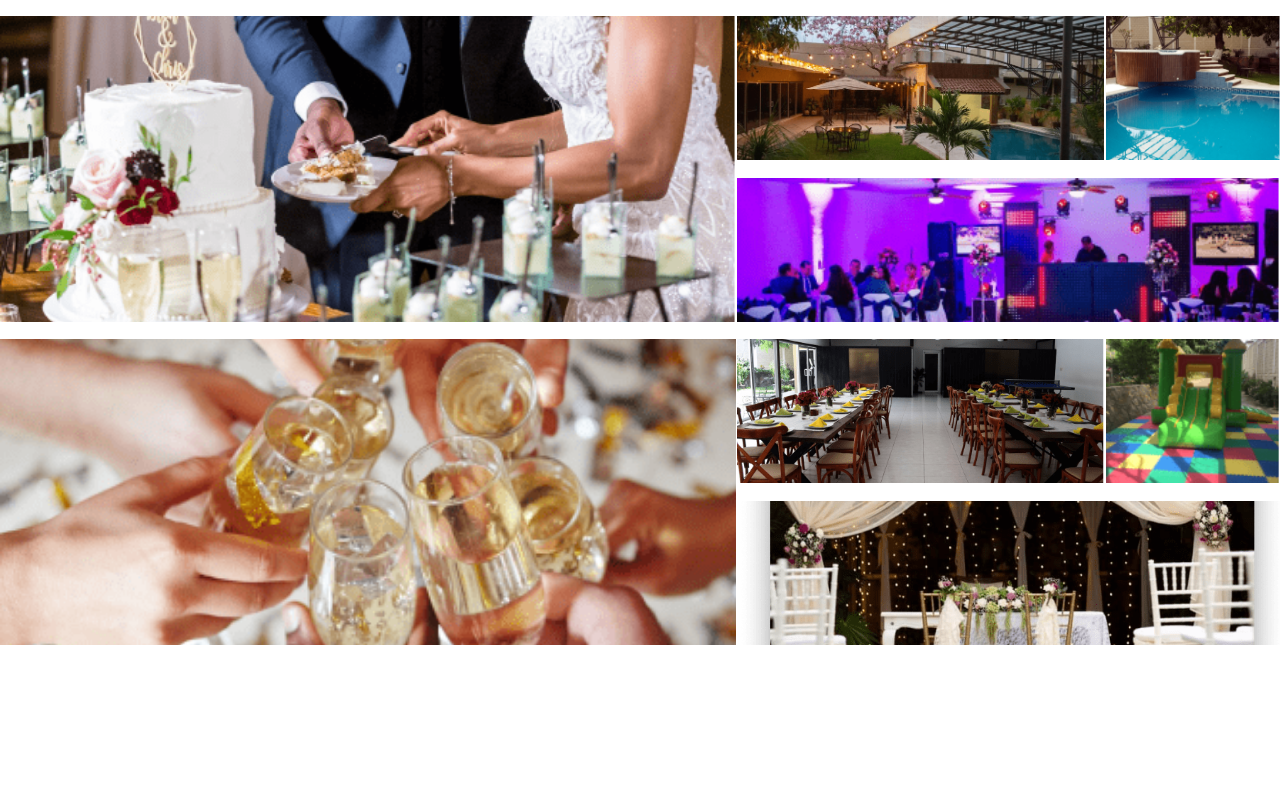
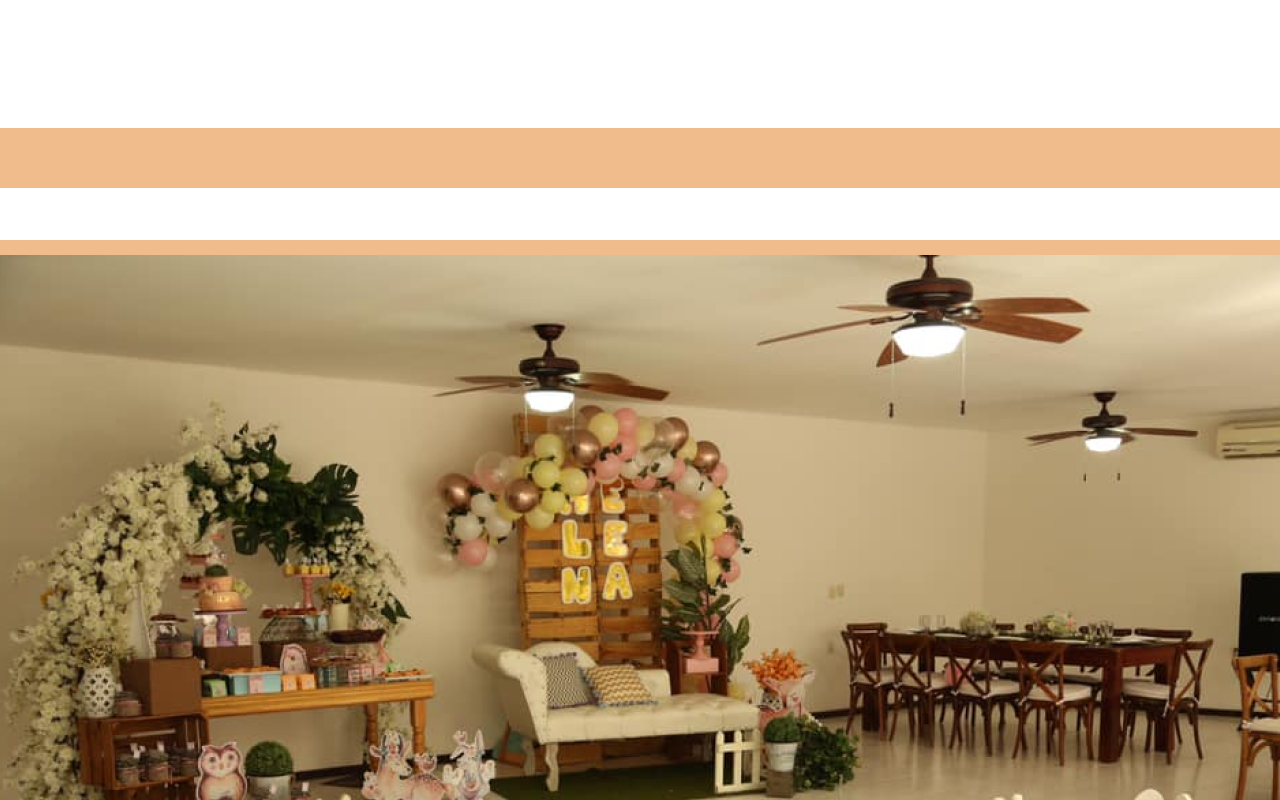
Before and after one commit to VeroVelas/JardinDelAlma, a React (Vite) app: page /collage in a window 1280 px wide. Shown: the top 800 px of the page. Built offline with nearby package versions, Linux system fonts and the light colour scheme.

Commit message:
[FIX] el collage y las imagenes

```diff
--- a/src/assets/styles/Collage.css
+++ b/src/assets/styles/Collage.css
@@ -1,112 +1,7 @@
-
-
-*{
-    margin: 0;
-    padding: 0;
+.coverImagen{
+    background-image: url(../img/imagenGrandeCollage.png);
+    background-size: cover;
+    width: 100%;
+    margin-top: 10%;
+    margin-bottom: 1%;
 }
-
-body{
-    box-sizing: border-box;
-}
-
-.gallery{
-    padding-bottom: 3em;
-    padding-top: 1em;
-    display: grid;
-    grid-template-columns: repeat(3, 1fr);
-    grid-auto-rows: 160px;
-    grid-template-areas:
-    "img1 img1 img2 img3"
-    "img1 img1 img4 img4"
-    "img5 img5 img6 img7"
-    "img5 img5 img8 img8";
-    gap: .1em;
-}
-
-.gallery__picture{
-    position: relative;
-    overflow: hidden;
-}
-
-.gallery__picture::before{
-    position: absolute;
-    top: 0;
-    bottom: 0;
-    left: 0;
-    right: 0;
-    background-color: #F1BC8C;
-    transform: scaleY(0);
-    transition: transform .4s;
-    color: #F1BC8C;
-    display: flex;
-    align-items: center;
-    justify-content: center;
-    font-size: 1.5rem;
-}
-
-.gallery__picture:hover::before{
-    transform: scaleY(1);
-}
-
-.gallery__picture--g1{
-    grid-area: img1;
-}
-
-.gallery__picture--g2{
-    grid-area: img2;
-}
-
-.gallery__picture--g3{
-    grid-area: img3;
-}
-
-.gallery__picture--g4{
-    grid-area: img4;
-}
-
-.gallery__picture--g5{
-    grid-area: img5;
-}
-
-.gallery__picture--g6{
-    grid-area: img6;
-}
-
-.gallery__picture--g7{
-    grid-area: img7;
-}
-
-.gallery__picture--g8{
-    grid-area: img8;
-}
-
-.gallery__img{
-    width: 100%;
-    height: 100%;
-    object-fit: cover;
-}
-
-@media (max-width:768px){
-    .title{
-        font-size: 2rem;
-        padding: .8em 0 .4em;
-    }
-
-    .gallery{
-        grid-template-columns: repeat(2, 1fr);
-        grid-template-areas:
-        "img1 img1"
-        "img1 img1"
-        "img2 img3"
-        "img4 img4"
-        "img4 img4"
-        "img5 img5"
-        "img5 img5"
-        "img6 img7"
-        "img8 img8";
-    }
-
-    .gallery__picture::before{
-        font-size: 1rem;
-    }
-}
--- a/src/components/moleculas/Collage.jsx
+++ b/src/components/moleculas/Collage.jsx
@@ -1,42 +1,58 @@
 import img1c from "../../assets/img/img1c.png"
 import img2c from "../../assets/img/img2c.png"
 import img3c from "../../assets/img/img3c.png"
-import img4c from "../../assets/img/img4c.png"
 import img5c from "../../assets/img/img5c.png"
 import img6c from "../../assets/img/img6c.png"
 import img7c from "../../assets/img/img7c.png"
-import imagenSection1 from "../../assets/img/imagenSection1.png"
+import imgCollageGrande from "../../assets/img/imagenGrandeCollage.png";
 import "../../assets/styles/Collage.css"
 
 function Collage() {
   return (
     <>
-      <section class="gallery">
-        <figure class="gallery__picture gallery__picture--g1">
-          <img src={img1c} alt="" class="gallery__img" />
-        </figure>
-        <figure class="gallery__picture gallery__picture--g2">
-          <img src={img2c} alt="" class="gallery__img" />
-        </figure>
-        <figure class="gallery__picture gallery__picture--g3">
-          <img src={img3c} alt="" class="gallery__img" />
-        </figure>
-        <figure class="gallery__picture gallery__picture--g4">
-          <img src={img5c} alt="" class="gallery__img" />
-        </figure>
-        <figure class="gallery__picture gallery__picture--g5">
-          <img src={img7c} alt="" class="gallery__img" />
-        </figure>
-        <figure class="gallery__picture gallery__picture--g6">
-          <img src={img6c} alt="" class="gallery__img" />
-        </figure>
-        <figure class="gallery__picture gallery__picture--g7">
-          <img src={img4c} alt="" class="gallery__img" />
-        </figure>
-        <figure class="gallery__picture gallery__picture--g8">
-          <img src={imagenSection1} alt="" class="gallery__img" />
-        </figure>
-      </section>
+    <img src={imgCollageGrande} loading="lazy" className="coverImagen"/>
+    <div class="lightbox">
+  <div class="row">
+    <div class="col-lg-6">
+      <img
+        src={img1c}
+        loading="lazy"
+        class="w-100 mb-2 mb-md-4 shadow-1-strong rounded"
+      />
+      <img
+        src={img6c}
+        loading="lazy"
+        class="w-100 shadow-1-strong rounded"
+      />
+    </div>
+    <div class="col-lg-6">
+      <img
+        src={img3c}
+        loading="lazy"
+        class="w-100 mb-2 mb-md-4 shadow-1-strong rounded"
+      />
+      <img
+        src={img2c}
+        loading="lazy"
+        class="w-100 shadow-1-strong rounded"
+      />
+    </div>
+    <div class="col-lg-6 p-3">
+      <img
+        src={img7c}
+        loading="lazy"
+        class="w-100 shadow-1-strong rounded"
+      />
+    </div>
+    <div class="col-lg-6 p-3">
+    <img
+        src={img5c}
+        loading="lazy"
+        class="w-100 mb-2 mb-md-4 shadow-1-strong rounded"
+      />
+    </div>
+  </div>
+</div>
     </>
   );
 }
--- a/src/components/moleculas/Imagen.jsx
+++ b/src/components/moleculas/Imagen.jsx
@@ -1,27 +1,10 @@
-import ImagenSection2 from "../../assets/img/ImagenSection2.png";
+
 import "../../assets/styles/Img.css";
-import Line from "../atoms/line";
+
 
 function Imagen() {
     return (
         <>
-        <div>
-        <div className="LineaB">
-            <Line></Line>
-        </div>
-        <div className="LineaB2">
-            <Line></Line>
-        </div>
-        </div>
-        <div className="LineaB3">
-            <Line></Line>
-        </div>
-            <div className="col-lg-12 d-flex align-items-center aos-init aos-animate" data-aos="zoom-out" data-aos-delay="200">
-                <img src={ImagenSection2} className="img2" alt="" />
-            </div>
-            <div className="LineaA">
-                <Line></Line>
-            </div>
 
         </>
 
```
Also changed, not shown: src/assets/img/imagenGrandeCollage.png (added).
